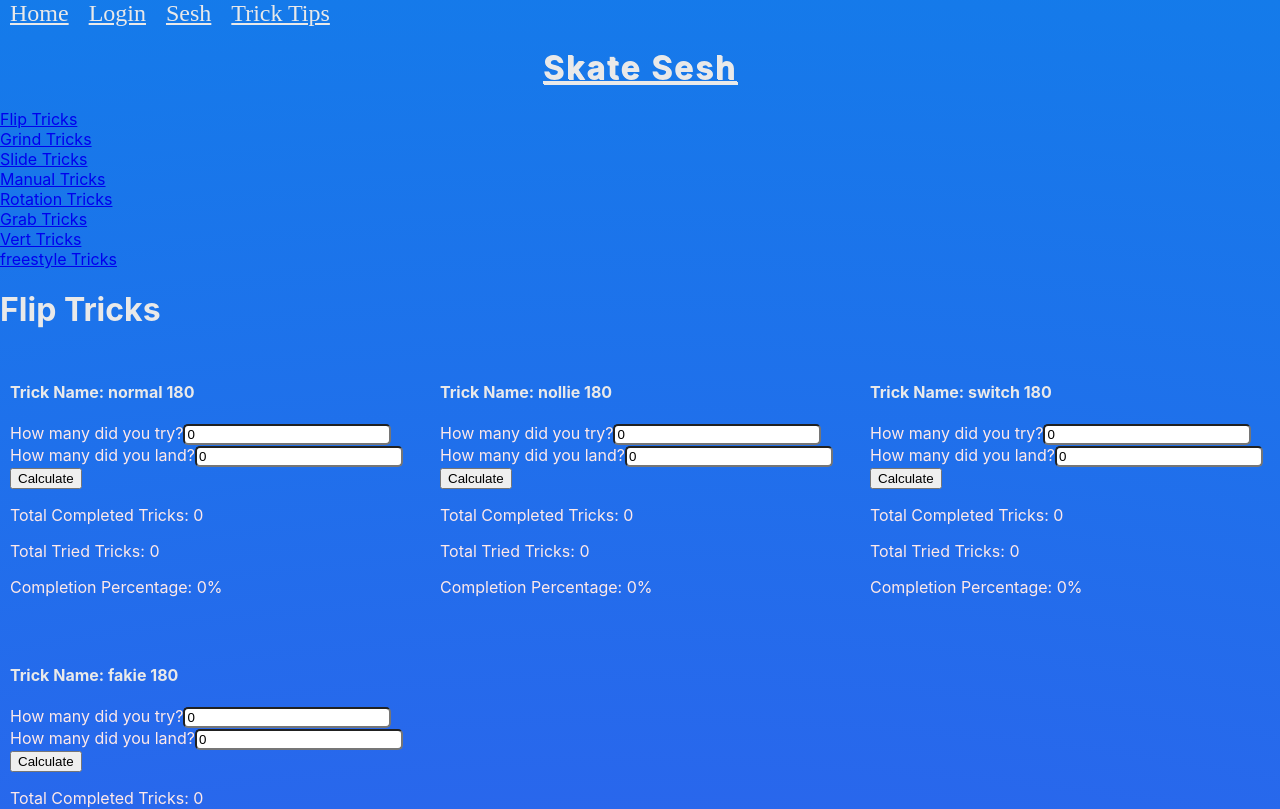
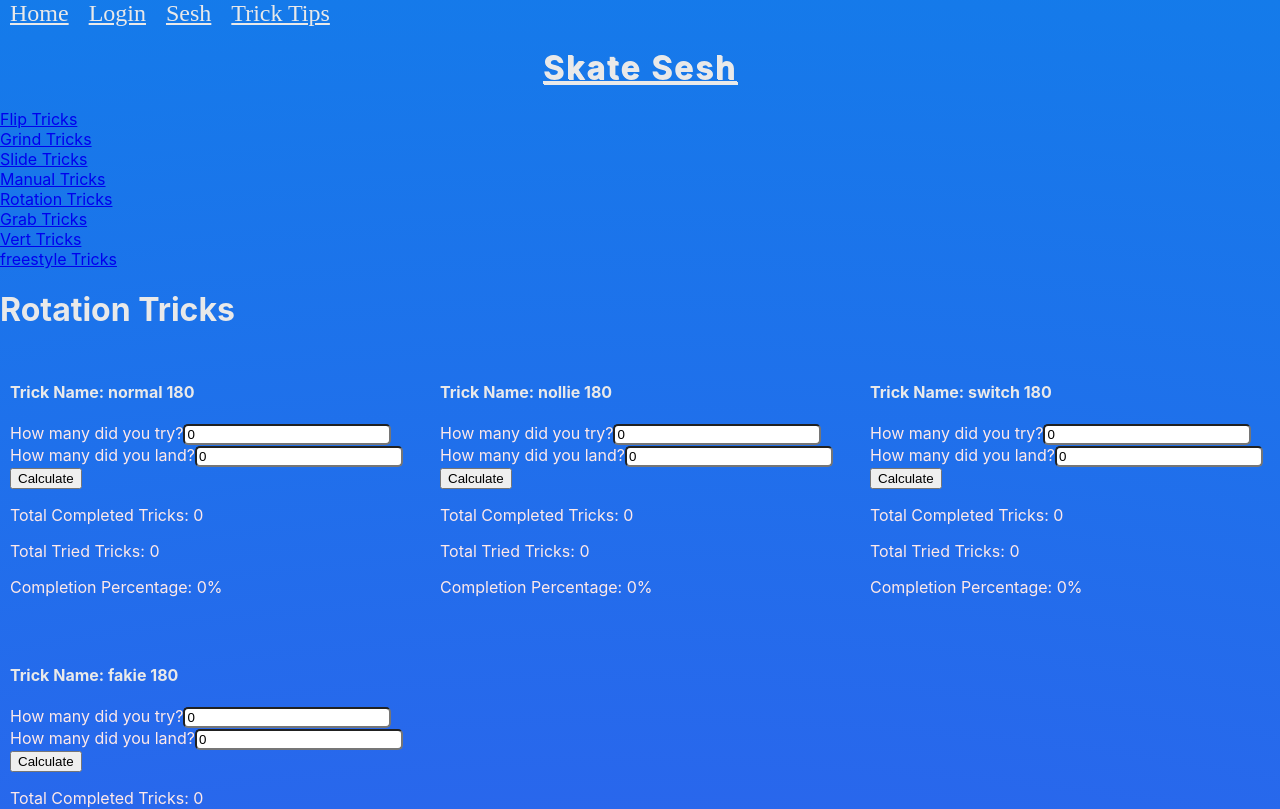
Before and after one commit to NekoCarreraDesigns/skate-sesh, a React (Create React App) app in the folder skate-sesh/: page /sessions/rotation-tricks in a window 1280 px wide. Shown: the top 809 px of the page. Built offline with nearby package versions, Linux system fonts and the light colour scheme.

Commit message:
added header and tofixed to percentage

```diff
--- a/skate-sesh/src/pages/Sessions/Rotations.js
+++ b/skate-sesh/src/pages/Sessions/Rotations.js
@@ -27,7 +27,7 @@ const Rotations = () => {
     <>
       <Header />
       <TrickNav />
-      <h1 className='trick-div-header'>Flip Tricks</h1>
+      <h1 className='trick-div-header'>Rotation Tricks</h1>
       <div className='trick-div-container'>
         {options.map((option, index) => (
           <Trick
@@ -218,7 +218,8 @@ const Rotations = () => {
       <div className='trick-div-container'>
         {options.map((option, index) => (
           <p className='trick-paragraph' key={index}>
-            {option} Completion Percentage: {completionPercentages[index]}%
+            {option} Completion Percentage:{" "}
+            {completionPercentages[index].toFixed(2)}%
           </p>
         ))}
       </div>
```
